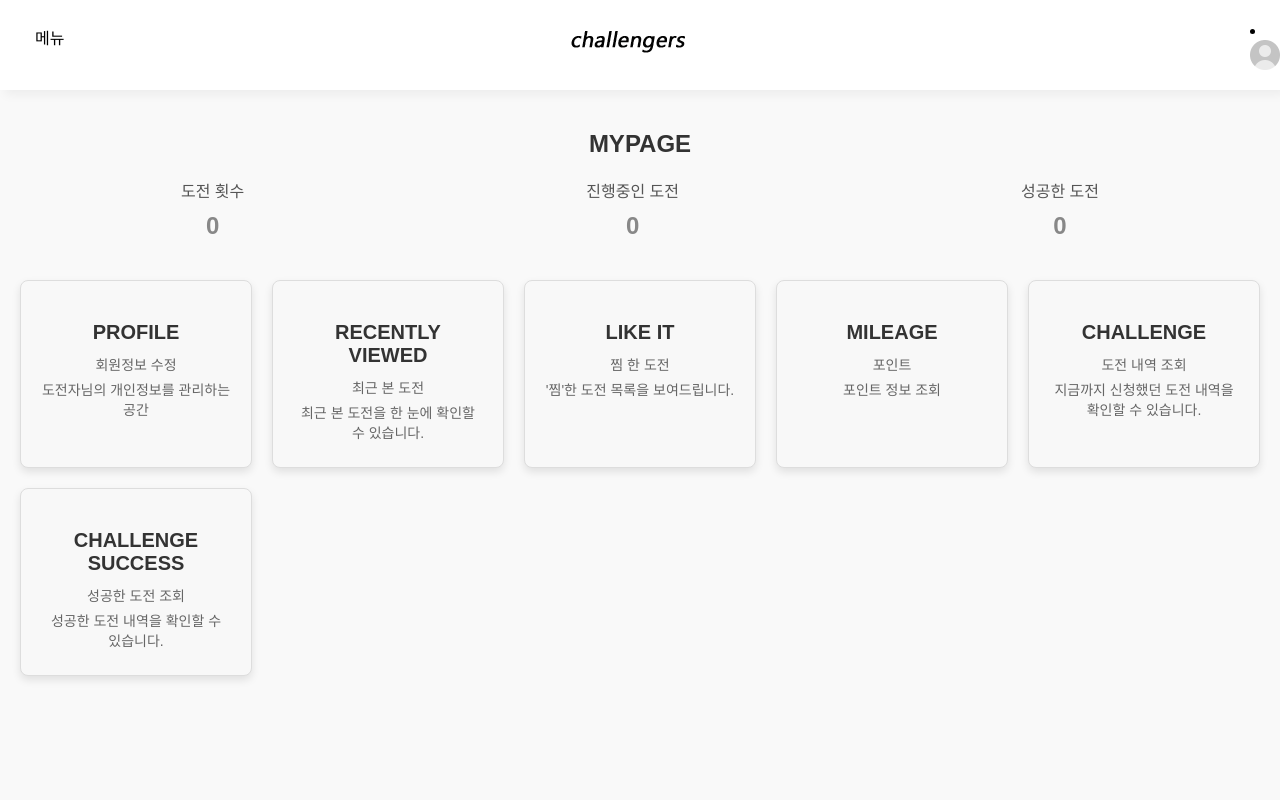
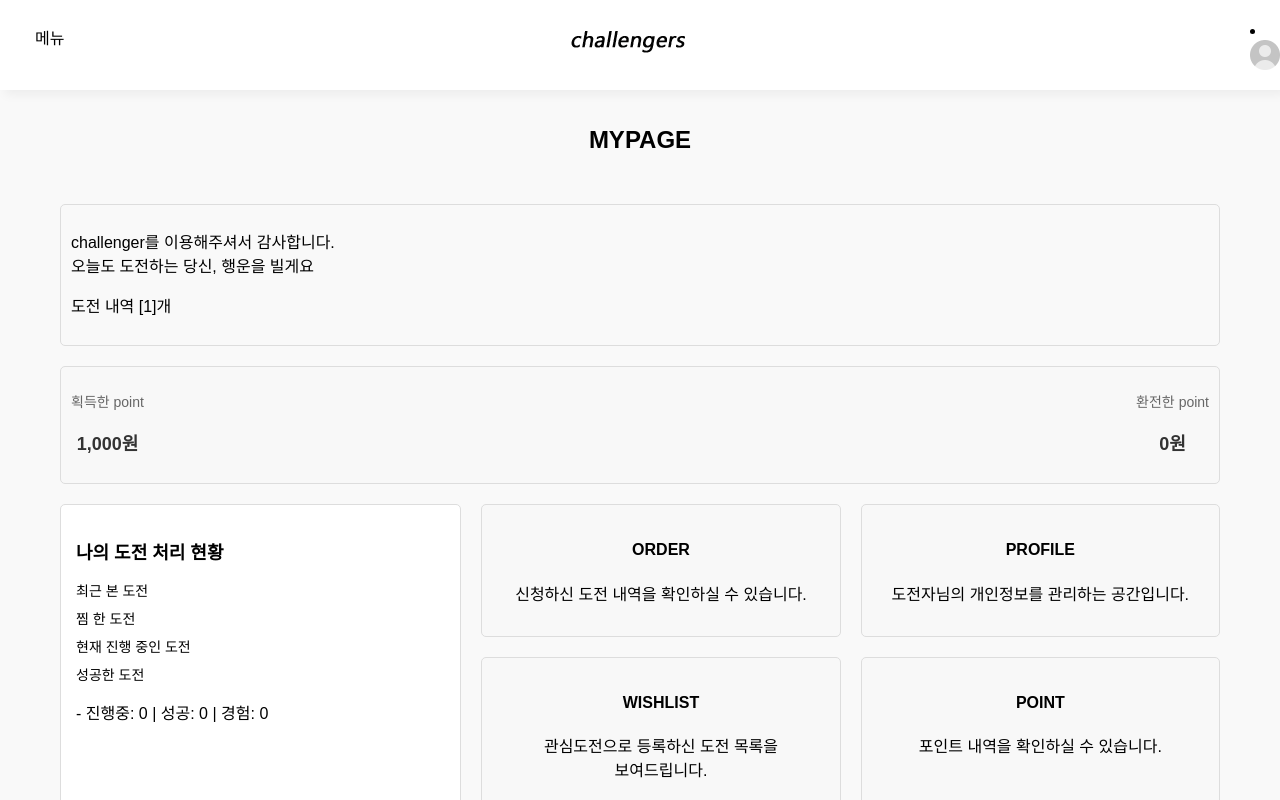
Before and after one commit to euneff/ch-jieun, a React (Create React App) app: page /mypage in a window 1280 px wide. Shown: the top 800 px of the page. Built offline with nearby package versions, Linux system fonts and the light colour scheme; data requests are answered from the project's data file; sample sign-in values are in the browser's storage.

Commit message:
edit mypage

```diff
--- a/db.json
+++ b/db.json
@@ -232,6 +232,21 @@
       "enrolledUsers": [
         "7285"
       ]
+    },
+    {
+      "id": "1731488392297",
+      "title": "ㅀ",
+      "type": "쉼",
+      "money": "10,000",
+      "progress": "0%",
+      "startDate": "2024-11-15",
+      "duration": "7",
+      "category": "운ㅇ",
+      "description": "ㅇ",
+      "authorId": "7285",
+      "authorName": "고구마",
+      "endDate": "2024-11-22",
+      "status": "대기 중"
     }
   ],
   "inProgressChallenges": [
--- a/src/pages/MyPage.css
+++ b/src/pages/MyPage.css
@@ -1,73 +1,98 @@
+/* 전체 컨테이너 */
 .mypage {
+    max-width: 1200px;
+    margin: 0 auto;
     padding: 20px;
     font-family: Arial, sans-serif;
   }
 
-.orderStatusWrapper {
-    margin-bottom: 40px;
+  .my{
+    text-align: center;
+    margin-bottom: 50px;
+  }
+
+  /* 환영 메시지 */
+  .welcome-message {
+    margin-bottom: 20px;
+    padding: 10px;
+    background-color: #f9f9f9;
+    border: 1px solid #ddd;
+    border-radius: 5px;
+    line-height: 1.5;
+  }
+
+  /* 포인트 요약 */
+  .points-summary {
+    display: flex;
+    justify-content: space-between;
+    margin-bottom: 20px;
+    padding: 10px;
+    background-color: #f8f8f8;
+    border: 1px solid #ddd;
+    border-radius: 5px;
     text-align: center;
   }
 
-.orderStatusWrapper h2 {
-    font-size: 24px;
-    margin-bottom: 20px;
+  .point-item p:first-child {
+    font-size: 14px;
+    color: #666;
+  }
+
+  .point-item p:last-child {
+    font-size: 18px;
+    font-weight: bold;
     color: #333;
   }
 
-.orderSteps {
+  /* 메인 레이아웃 */
+  .main-layout {
     display: flex;
-    justify-content: space-around;
+    justify-content: space-between;
     gap: 20px;
   }
 
-.orderStep {
-    text-align: center;
-    font-size: 16px;
+  /* 왼쪽: 나의 도전 현황 */
+  .order-status {
+    flex: 1;
+    padding: 15px;
+    background-color: #fff;
+    border: 1px solid #ddd;
+    border-radius: 5px;
   }
 
-.orderStep p {
-    margin: 0;
-    color: #555;
+  .order-status h3 {
+    font-size: 18px;
+    margin-bottom: 10px;
   }
 
-.orderStep span {
-    display: block;
-    font-size: 24px;
-    font-weight: bold;
-    color: #888;
-    margin-top: 10px;
+  .order-status ul {
+    list-style: none;
+    padding: 0;
   }
 
-.menuCards {
-    display: grid;
-    grid-template-columns: repeat(auto-fit, minmax(200px, 1fr));
-    gap: 20px;
+  .order-status ul li {
+    font-size: 14px;
+    margin-bottom: 8px;
   }
 
-.menuCard {
+  /* 오른쪽: 메뉴 링크 */
+  .menu-links {
+    display: grid;
+    grid-template-columns: repeat(2, 1fr);
+    gap: 20px;
+    flex: 2;
+  }
+
+  .menu-item {
+    padding: 15px;
     background-color: #f8f8f8;
     border: 1px solid #ddd;
-    padding: 20px;
+    border-radius: 5px;
     text-align: center;
-    border-radius: 8px;
-    box-shadow: 0 4px 8px rgba(0, 0, 0, 0.1);
     transition: transform 0.2s, box-shadow 0.2s;
-    cursor: pointer;
   }
 
-.menuCard:hover {
-    transform: translateY(-5px);
-    box-shadow: 0 8px 16px rgba(0, 0, 0, 0.2);
+  .menu-item:hover {
+    transform: translateY(-3px);
+    box-shadow: 0 4px 8px rgba(0, 0, 0, 0.1);
   }
-
-.menuCard h3 {
-    font-size: 20px;
-    margin-bottom: 10px;
-    color: #333;
-}
-
-.menuCard p {
-    color: #666;
-    font-size: 14px;
-    margin: 5px 0;
-}
--- a/src/pages/MyPage.js
+++ b/src/pages/MyPage.js
@@ -1,62 +1,13 @@
-import React, { useState, useEffect } from 'react';
-import { Link, useNavigate, Outlet, useLocation } from 'react-router-dom';
-import axios from 'axios';
-import './MyPage.css'; // CSS 파일 임포트
+import React from "react";
+import { Outlet, useLocation } from "react-router-dom";
+import "./MyPage.css";
+import {useNavigate } from 'react-router-dom';
 
-function Mypage({ parsed, onLogout }) {
-    const [recentlyViewed, setRecentlyViewed] = useState([]);
-    const [showRecentlyViewed, setShowRecentlyViewed] = useState(false);
-    const [inProgressChallenges, setInProgressChallenges] = useState([]);
+function Mypage() {
+  const location = useLocation();
   const navigate = useNavigate();
-    const location = useLocation();
 
-    useEffect(() => {
-        const fetchInProgressChallenges = async () => {
-            try {
-                const response = await axios.get('http://localhost:5000/course');
-                const userId = parsed?.id;
-                if (userId) {
-                    const enrolledChallenges = response.data.filter(
-                        challenge =>
-                            challenge.status === '진행 중' &&
-                            challenge.enrolledUsers?.includes(userId)
-                    );
-                    setInProgressChallenges(enrolledChallenges);
-                }
-            } catch (error) {
-                console.error("진행 중인 도전을 불러오는 중 오류 발생:", error);
-            }
-        };
-
-        fetchInProgressChallenges();
-    }, [parsed]);
-
-    const handleDeleteProfile = async (e) => {
-        e.preventDefault();
-        if (!parsed || !parsed.id) {
-            alert("유효한 사용자 정보가 없습니다.");
-            return;
-        }
-
-        if (window.confirm('회원 탈퇴를 진행하시겠습니까?')) {
-            try {
-                const response = await axios.delete(`http://localhost:5000/user/${parsed.id}`);
-                if (response.status === 200 || response.status === 204) {
-                    onLogout(false);
-                    alert('그동안 이용해주셔서 감사합니다.');
-                    navigate('/');
-                } else {
-                    console.error("회원탈퇴 실패:", response.status);
-                    alert("회원탈퇴에 실패했습니다. 다시 시도해주세요.");
-                }
-            } catch (err) {
-                console.error("회원탈퇴 중 오류 발생:", err);
-                alert("회원탈퇴에 실패했습니다. 다시 시도해주세요.");
-            }
-        }
-    };
-
-    const isSubRoute = location.pathname !== '/mypage';
+  const isSubRoute = location.pathname !== "/mypage";
 
   if (isSubRoute) {
     return <Outlet />;
@@ -64,50 +15,70 @@
 
   return (
     <div className="mypage">
-            <div className="orderStatusWrapper">
-                <h2>MYPAGE</h2>
-                <div className="orderSteps">
-                    {['도전 횟수', '진행중인 도전', '성공한 도전'].map((step, idx) => (
-                        <div key={idx} className="orderStep">
-                            <p>{step}</p>
-                            <span>0</span>
+        <h1 className="my"> MYPAGE </h1>
+      {/* 상단 환영 메시지 */}
+      <div className="welcome-message">
+        <p>
+          challenger를 이용해주셔서 감사합니다.
+          <br />
+          오늘도 도전하는 당신, 행운을 빌게요
+        </p>
+        <p>도전 내역 [1]개</p>
       </div>
-                    ))}
+
+      {/* 포인트 요약 */}
+      <div className="points-summary">
+        <div className="point-item">
+          <p>획득한 point</p>
+          <p>1,000원</p>
+        </div>
+        <div className="point-item">
+          <p>환전한 point</p>
+          <p>0원</p>
         </div>
       </div>
 
-            <div className="menuCards">
-                <div className="menuCard" onClick={() => navigate('/mypage/infoedit')}>
-                    <h3>PROFILE</h3>
-                    <p>회원정보 수정</p>
-                    <p>도전자님의 개인정보를 관리하는 공간</p>
-                </div>
-                <div className="menuCard" onClick={() => navigate('/mypage/infoEdit')}>
-                    <h3>RECENTLY VIEWED</h3>
-                    <p>최근 본 도전</p>
-                    <p>최근 본 도전을 한 눈에 확인할 수 있습니다.</p>
-                </div>
-                <div className="menuCard" onClick={() => navigate('/mypage/likeit')}>
-                    <h3>LIKE IT</h3>
-                    <p>찜 한 도전</p>
-                    <p>'찜'한 도전 목록을 보여드립니다.</p>
-                </div>
-                <div className="menuCard" onClick={() => navigate('/mypage/mileage')}>
-                    <h3>MILEAGE</h3>
-                    <p>포인트</p>
-                    <p>포인트 정보 조회</p>
-                </div>
-                <div className="menuCard" onClick={() => navigate('/mypage/mileage')}>
-                    <h3>CHALLENGE</h3>
-                    <p>도전 내역 조회</p>
-                    <p>지금까지 신청했던 도전 내역을 확인할 수 있습니다.</p>
-                </div>
-                <div className="menuCard" onClick={() => navigate('/mypage/mileage')}>
-                    <h3>CHALLENGE SUCCESS</h3>
-                    <p>성공한 도전 조회</p>
-                    <p>성공한 도전 내역을 확인할 수 있습니다.</p>
+      {/* 메인 레이아웃 */}
+      <div className="main-layout">
+        {/* 왼쪽: 나의 도전 현황 */}
+        <div className="order-status">
+          <h3>나의 도전 처리 현황</h3>
+          <ul>
+            <li>최근 본 도전</li>
+            <li>찜 한 도전</li>
+            <li>현재 진행 중인 도전</li>
+            <li>성공한 도전</li>
+          </ul>
+          <p>- 진행중: 0 | 성공: 0 | 경험: 0</p>
         </div>
 
+        {/* 오른쪽: 메뉴 링크 */}
+        <div className="menu-links">
+          <div className="menu-item" onClick={() => navigate('/my-challenge')}>
+            <h4>ORDER</h4>
+            <p>신청하신 도전 내역을 확인하실 수 있습니다.</p>
+          </div>
+          <div className="menu-item"  onClick={() => navigate('/mypage/infoedit')}>
+            <h4>PROFILE</h4>
+            <p>도전자님의 개인정보를 관리하는 공간입니다.</p>
+          </div>
+          <div className="menu-item">
+            <h4>WISHLIST</h4>
+            <p>관심도전으로 등록하신 도전 목록을 보여드립니다.</p>
+          </div>
+          <div className="menu-item" onClick={() => navigate('/mypage/pointhistory')}>
+            <h4>POINT</h4>
+            <p>포인트 내역을 확인하실 수 있습니다.</p>
+          </div>
+          <div className="menu-item">
+            <h4>BOARD</h4>
+            <p>도전자님께서 작성하신 게시물을 관리하실 수 있습니다.</p>
+          </div>
+          <div className="menu-item">
+            <h4>ADDRESS</h4>
+            <p>배송지를 등록하고 관리하실 수 있습니다.</p>
+          </div>
+        </div>
       </div>
     </div>
   );
```
Also changed, not shown: src/api.js (added). Lines whose indentation alone changed are shown as unchanged.
